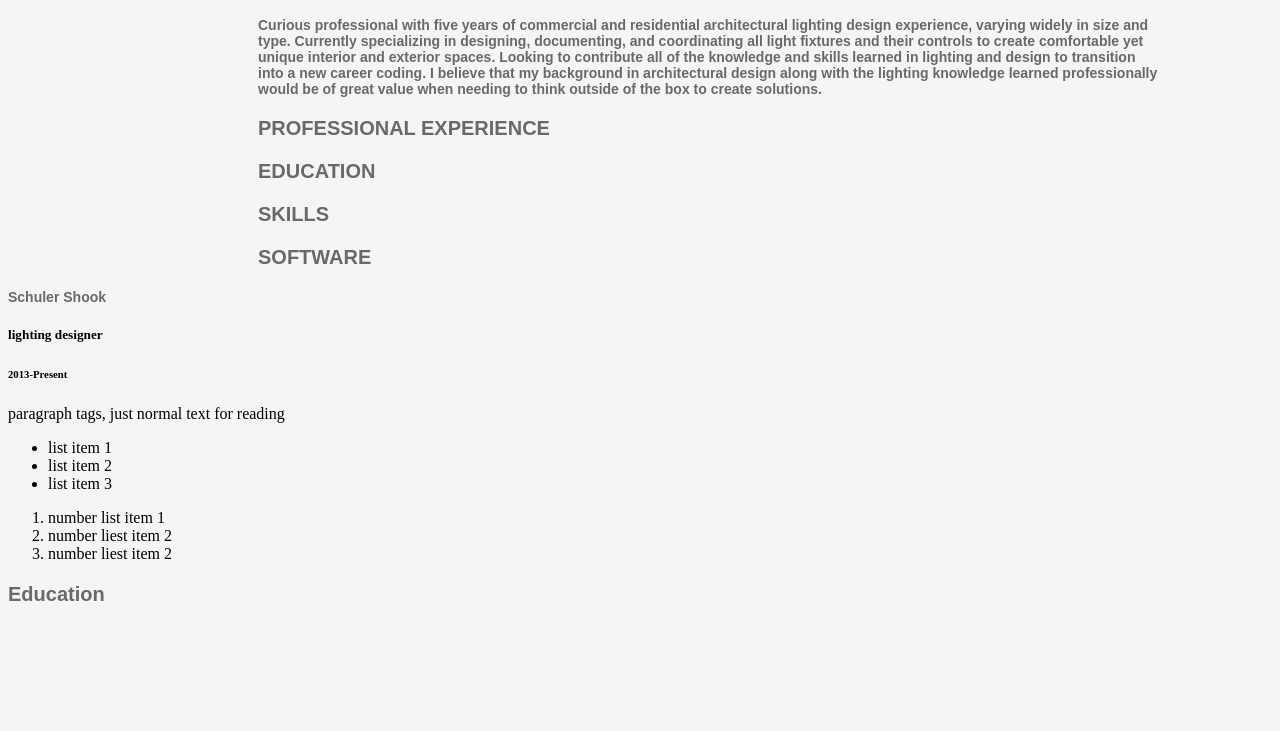
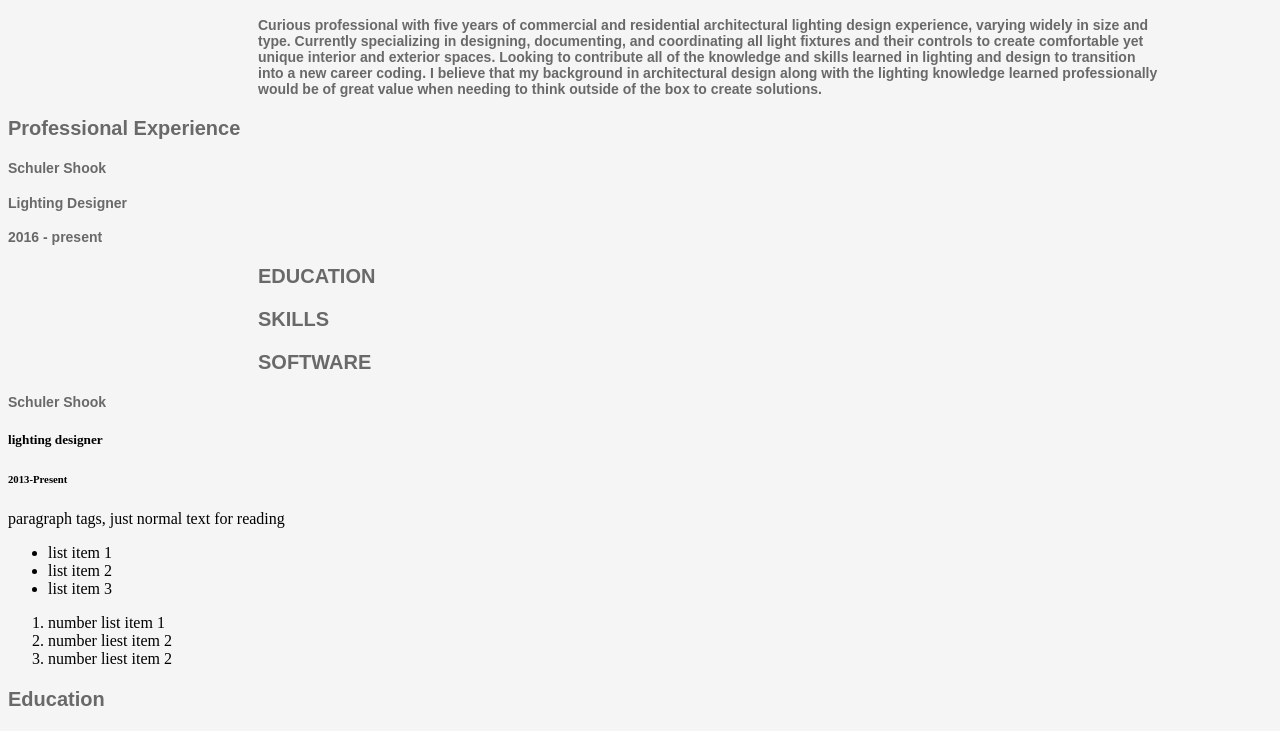
Before and after one commit to Landmeinz/Landmeinz.github.io, a plain HTML site: page index.html in a window 1280 px wide. Shown: the part 196-927 px from the top of the page. Before the commit the page ends 822 px from the top, so only its background shows below. Drawn offline with Linux system fonts and the light colour scheme.

Commit message:
Update index.html

```diff
--- a/index.html
+++ b/index.html
@@ -9,7 +9,7 @@
 
  <div class="header-container">
   <div id="name">
-   <h1>Eric Meinzer</h1>
+   <h1>Eric<br>Meinzer</h1>
   </div>
   <div id="info-center">
     <h2> 402.366.3362 </h2>
@@ -29,8 +29,18 @@
   <h4> Curious professional with five years of commercial and residential architectural lighting design experience, varying widely in size and type. Currently specializing in designing, documenting, and coordinating all light fixtures and their controls to create comfortable yet unique interior and exterior spaces. Looking to contribute all of the knowledge and skills learned in lighting and design to transition into a new career coding.  I believe that my background in architectural design along with the lighting knowledge learned professionally would be of great value when needing to think outside of the box to create solutions. </h4>
  </div>
 
-  <div class="category-header">
+  <div class="experience-container">
    <h3>Professional Experience</h3>
+   <div id="company">
+    <h4>Schuler Shook</h4>
+   </div>
+   <div id="position">
+    <h4>Lighting Designer</h4>
+   </div>
+   <div id="date">
+     <h4>2016 - present</h4>
+   </div>
+   </div>
   </div>
 
   <div class="category-header">
```
